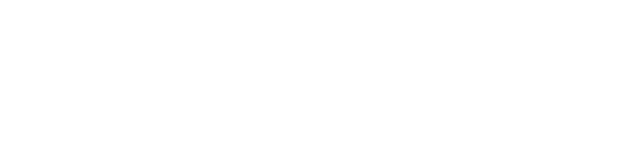
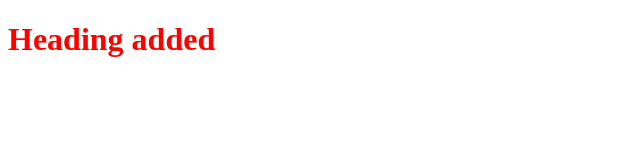
Before and after one commit to almagit2023/git-install, a plain HTML site: page index.html in a window 1280 px wide. Shown: the whole page, without its empty margins (0-640 px from the left). Drawn offline with Linux system fonts and the light colour scheme.

Commit message:
all files changed

```diff
--- a/index.html
+++ b/index.html
@@ -7,8 +7,7 @@
   <link rel="stylesheet" href="style.css">
 </head>
 <body>
-
-
+      <h1>Heading added</h1>
   <script src="script.js"></script>
 </body>
 </html>
--- a/script.js
+++ b/script.js
@@ -0,0 +1 @@
+console.log("Hello World")
--- a/style.css
+++ b/style.css
@@ -0,0 +1,3 @@
+h1 {
+  color : red
+}
```
